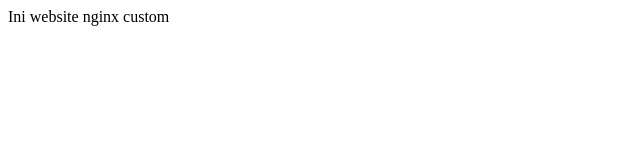
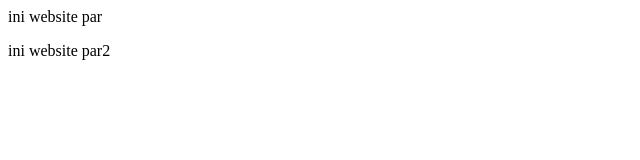
Before and after one commit to dedygithub/nginx-docker, a plain HTML site: page index.html in a window 1280 px wide. Shown: the whole page, without its empty margins (0-640 px from the left). Drawn offline with Linux system fonts and the light colour scheme.

Commit message:
menambah paragraf baru

```diff
--- a/index.html
+++ b/index.html
@@ -1 +1,2 @@
-<p> Ini website nginx custom</p>
+<p>ini website par </p>
+<p>ini website par2 </p>
```
